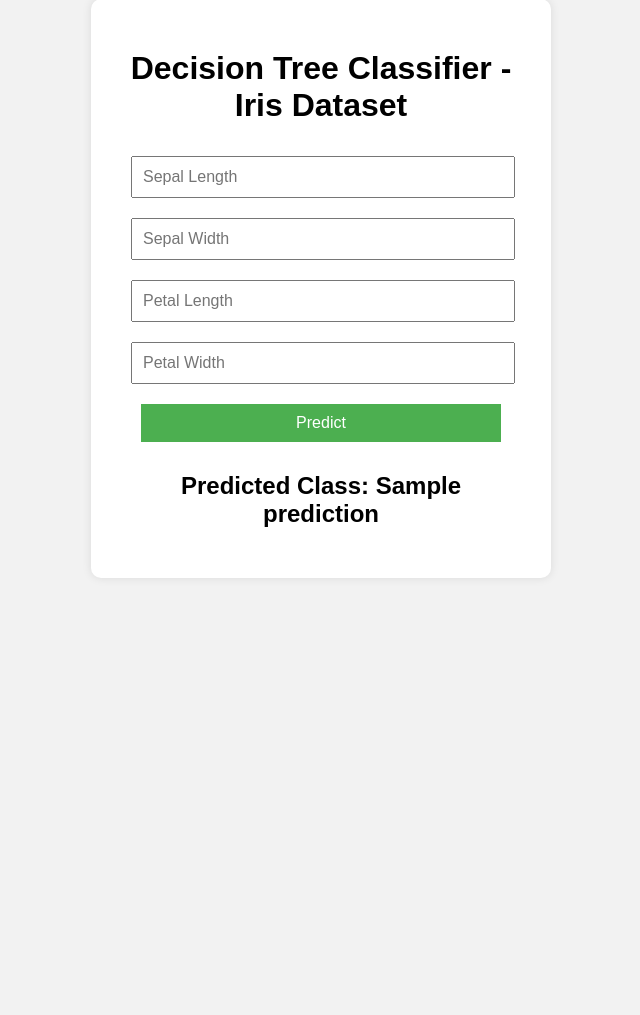
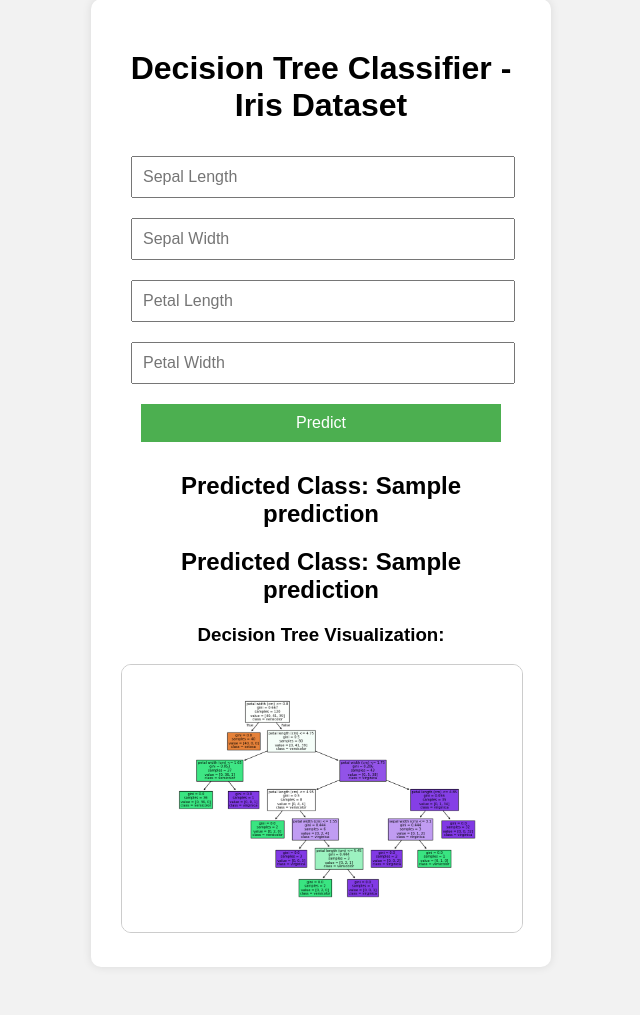
Before and after one commit to abhishek-si-ngh/decision_tree_project, a Flask app: template app/templates/index.html in a window 1280 px wide. Shown: the part 49-1064 px from the top of the page, without its empty margins (319-959 px from the left). Before the commit the page ends 627 px from the top, so only its background shows below. Run offline with Flask 3, Linux system fonts and the light colour scheme; the template is opened without the code that fills it: most values are stand-ins (such as "Sample title", 1, 10 or a date in 2020); parts of the project's set-up code (start-up, migrations or seed data) failed here and were passed over.

Commit message:
Add tree visualization to web UI

```diff
--- a/app/templates/index.html
+++ b/app/templates/index.html
@@ -1,9 +1,11 @@
 <!DOCTYPE html>
 <html>
+
 <head>
     <title>Iris Prediction</title>
     <link rel="stylesheet" href="{{ url_for('static', filename='style.css') }}">
 </head>
+
 <body>
     <div class="container">
         <h1>Decision Tree Classifier - Iris Dataset</h1>
@@ -18,6 +20,15 @@
         {% if prediction %}
         <h2>Predicted Class: {{ prediction }}</h2>
         {% endif %}
+
+        {% if prediction %}
+        <h2>Predicted Class: {{ prediction }}</h2>
+        <h3>Decision Tree Visualization:</h3>
+        <img src="{{ url_for('static', filename='tree.png') }}" alt="Decision Tree"
+            style="width:100%; border:1px solid #ccc; border-radius:10px;">
+        {% endif %}
+
     </div>
 </body>
+
 </html>
```
Also changed, not shown: app/static/tree.png (added).
